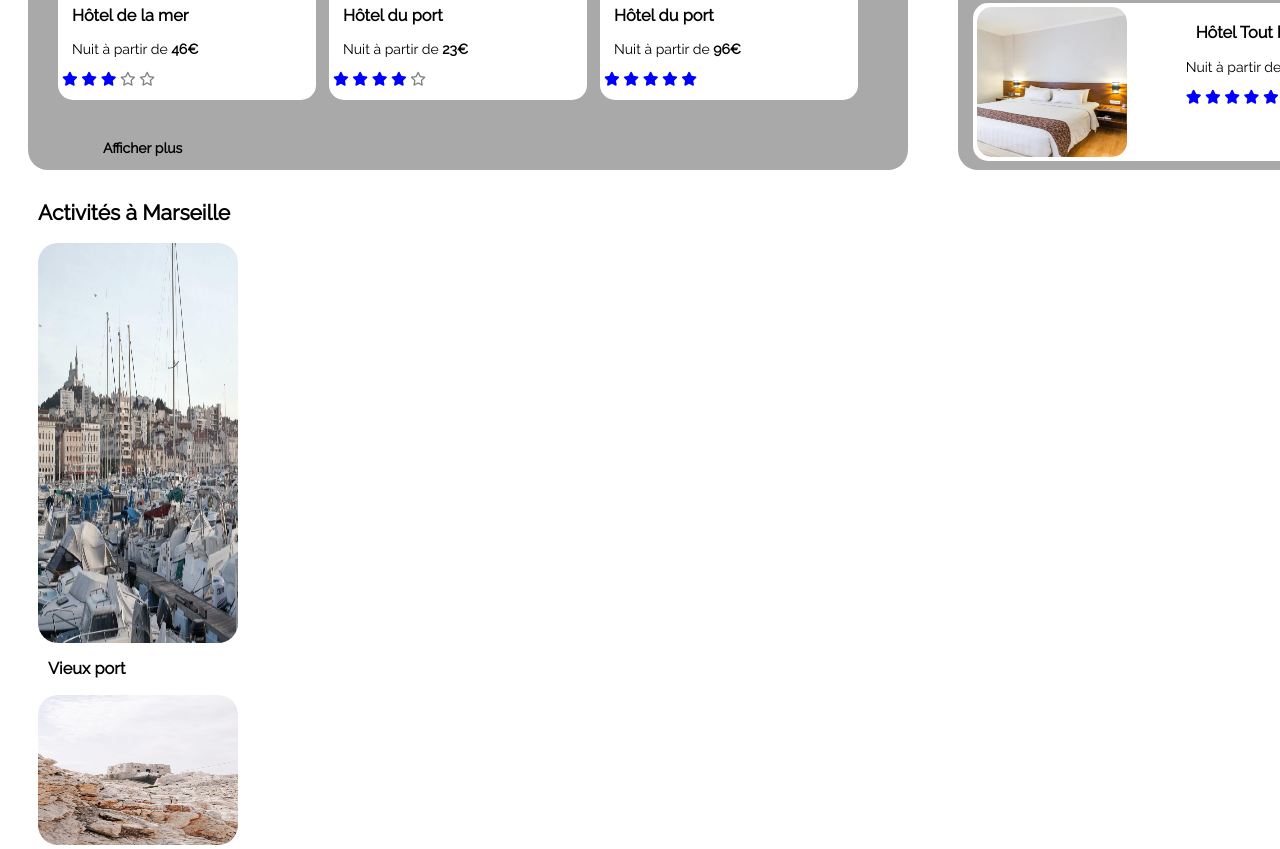
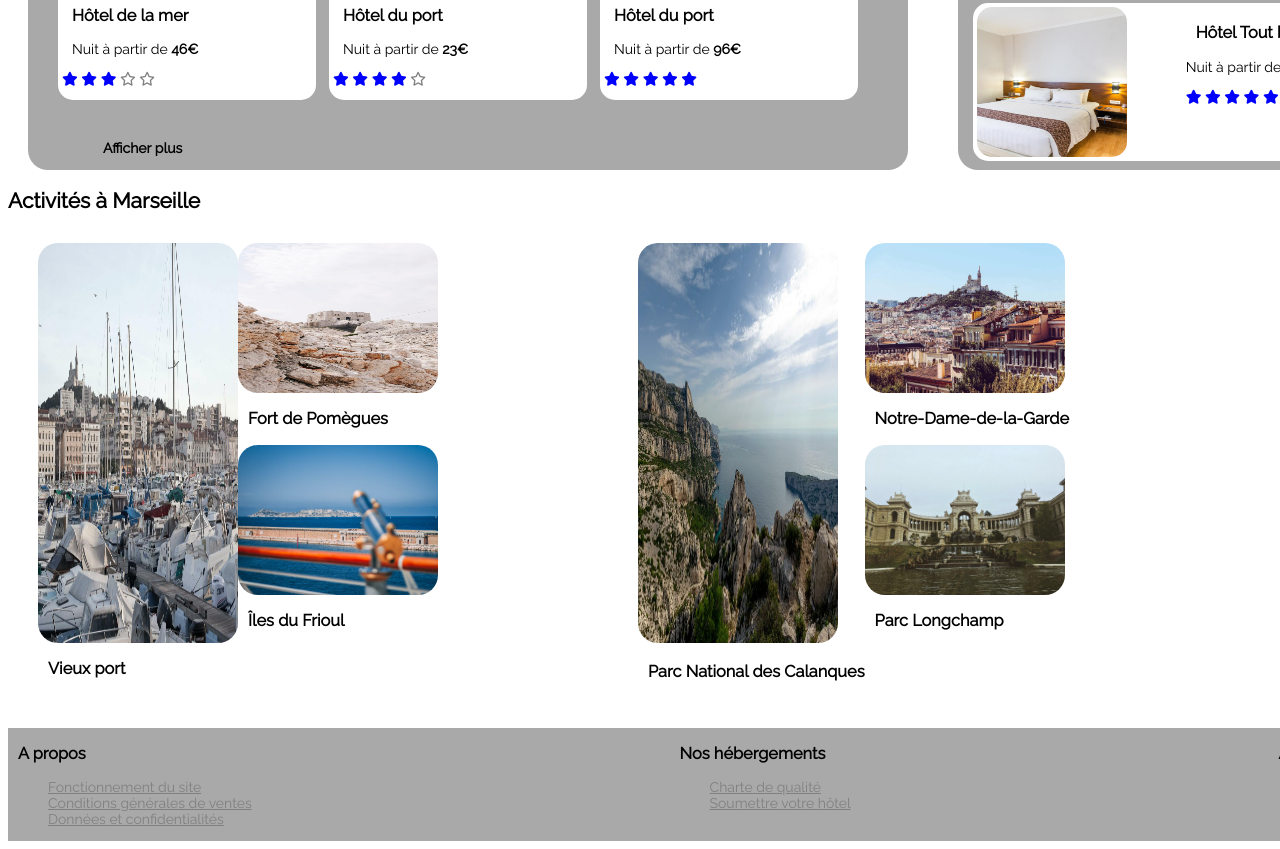
Before and after one commit to baptwild/evalhtmlcss, a plain HTML site: page index.html in a window 1280 px wide. Shown: the part 751-1600 px from the top of the page. Drawn offline with Linux system fonts and the light colour scheme.

Commit message:
activité potable mais pas parfaite

```diff
--- a/index.html
+++ b/index.html
@@ -148,11 +148,13 @@
             </div>
         </section>
     </section>
+    <h2 id="activ"> Activités à Marseille </h2>
     <section class="container_2">
-        <h2 id="activ"> Activités à Marseille </h2>
+
         <div class="activité_left">
               <div class="left_1"> <img src="images/activites/3_medium/reno-laithienne-QUgJhdY5Fyk-unsplash.jpg" alt="activité 1">
             <h3> Vieux port </h3> </div>
+            <div class="left_2">
             <div class="double_block">
                 <img src="images/activites/3_medium/paul-hermann-QFTrLdQIRhI-unsplash.jpg" alt="activité 2">
                 <h3> Fort de Pomègues </h3>
@@ -161,10 +163,12 @@
                 <img src="images/activites/3_medium/kevin-hikari-rV_Qd1l-VXg-unsplash.jpg" alt="activité 3">
                 <h3> Îles du Frioul </h3>
             </div>
+            </div>
         </div>
         <div class="activité_right">
-            <img src="images/activites/3_medium/kilyan-sockalingum-NR8-cBCN3aI-unsplash.jpg" alt="activité 4">
-            <h3> Parc National des Calanques </h3>
+                <div class="left_1"> <img src="images/activites/3_medium/kilyan-sockalingum-NR8-cBCN3aI-unsplash.jpg" alt="activité 4">
+            <h3> Parc National des Calanques </h3> </div>
+            <div class="left_2">
             <div class="double_block">
                 <img src="images/activites/3_medium/florian-wehde-xW9e8gdotxI-unsplash.jpg" alt="activité 5">
                 <h3> Notre-Dame-de-la-Garde </h3>
@@ -172,6 +176,7 @@
             <div class="double_block">
                 <img src="images/activites/3_medium/lena-paulin-wH2-EJoDcV0-unsplash.jpg" alt="activité 6">
                 <h3> Parc Longchamp </h3>
+            </div>
             </div>
         </div>
     </section>
--- a/main.css
+++ b/main.css
@@ -170,18 +170,20 @@ header {
 
 /* Container 2*/
 .container_2 {
+    display: flex;
     margin : 30px;
     background-color: white;
     width: 1400px;
 }
+
 .activité_left {
     width: 600px;
     display: flex;
-    flex-direction: column;
+
 }
  .activité_left .left_1 {
      display: flex;
-     flex-direction: column;
+    flex-direction: column;
  }
 
 .activité_left .double_block {
@@ -191,6 +193,10 @@ header {
 .activité_right {
     display: flex;
 }
+.activité_right .activité_left {
+    display: flex;
+}
+
 .double_block {
     display: flex;
     flex-direction: column;
```
